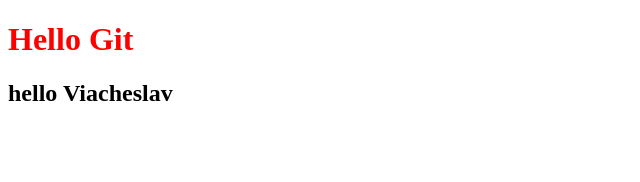
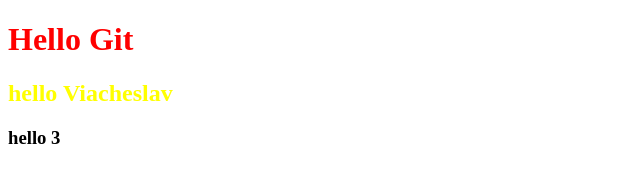
Before and after one commit to Viacheslav32/example, a plain HTML site: page index.html in a window 1280 px wide. Shown: the whole page, without its empty margins (0-640 px from the left). Drawn offline with Linux system fonts and the light colour scheme.

Commit message:
h3 hello 3

```diff
--- a/css/style.css
+++ b/css/style.css
@@ -1,3 +1,6 @@
 h1{
 	color:red;
 }
+h2{
+	color: yellow;
+}
--- a/index.html
+++ b/index.html
@@ -8,5 +8,6 @@
 <body>
 	<h1> Hello Git</h1>
 	<h2>hello Viacheslav</h2>
+	<h3>hello 3</h3>
 </body>
 </html>
```
